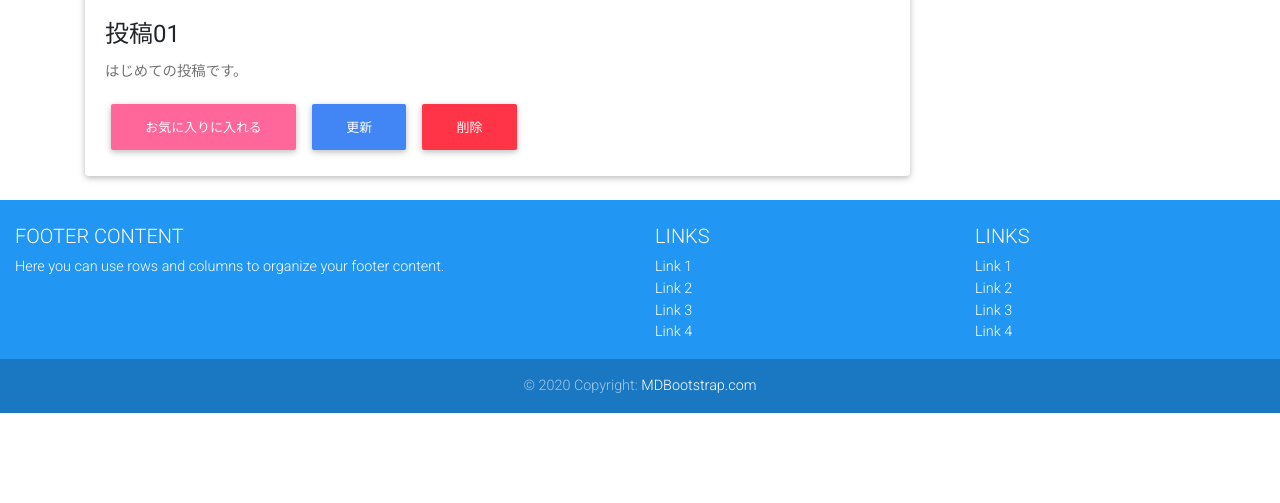
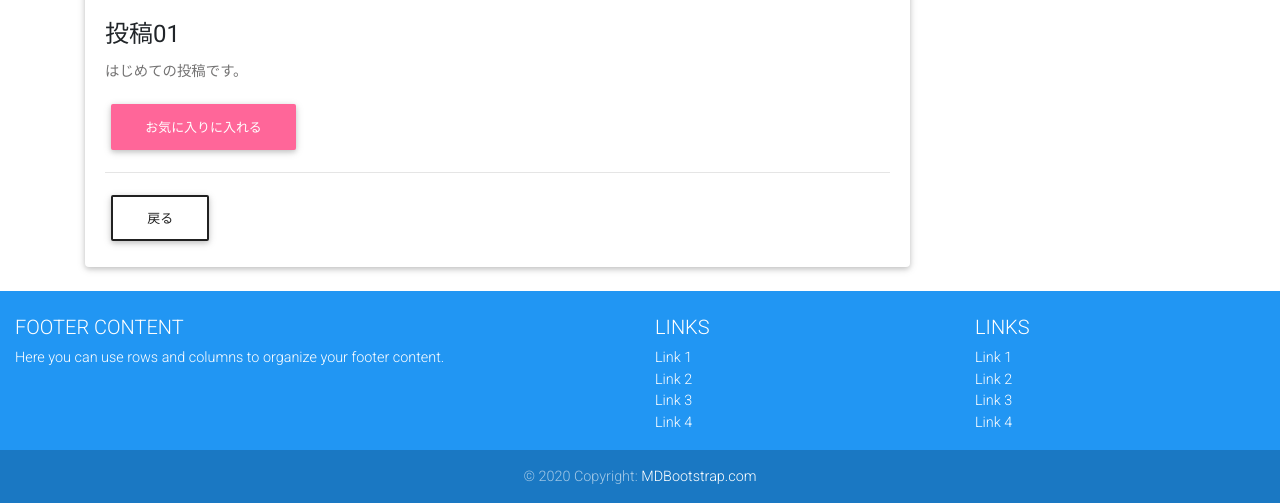
Before and after one commit to shumatsumoto/myproject3, a Django app: page /post_detail/1 in a window 1280 px wide. Shown: the part 699-1202 px from the top of the page. Before the commit the page ends 1112 px from the top, so only its background shows below. Run offline with Django 3.2, Linux system fonts and the light colour scheme; data comes from the database, SQL or seed files in the repository; both versions use the stored data as it was after the commit; some libraries are stand-ins or nearby versions.

Commit message:
戻るボタン、自分の投稿のみ編集ボタン表示

```diff
--- a/myapp/templates/myapp/post_detail.html
+++ b/myapp/templates/myapp/post_detail.html
@@ -13,8 +13,12 @@
 				<h4 class="card-title">{{ object.title }}</h4>
 				<p class="card-text">{{ object.content|safe|linebreaksbr|urlize }}</p>
 				<a href="{% url 'myapp:like_add' object.pk %}" class="btn" style="background-color: #ff6699; color: #fff;">お気に入りに入れる</a>
-				<a href="{% url 'myapp:post_update' object.pk %}" class="btn btn-primary">更新</a>
-				<a href="{% url 'myapp:post_delete' object.pk %}" class="btn btn-danger">削除</a>
+				<hr>
+				<a href="javascript:void(0);" onclick="window.history.back();" class="btn btn-outline-dark">戻る</a>
+				{% if object.author == request.user %}
+					<a href="{% url 'myapp:post_update' object.pk %}" class="btn btn-primary">更新</a>
+					<a href="{% url 'myapp:post_delete' object.pk %}" class="btn btn-danger">削除</a>
+				{% endif %}
 			</div>
 		</div>
 	</div>
```
Also changed, not shown: db.sqlite3.
